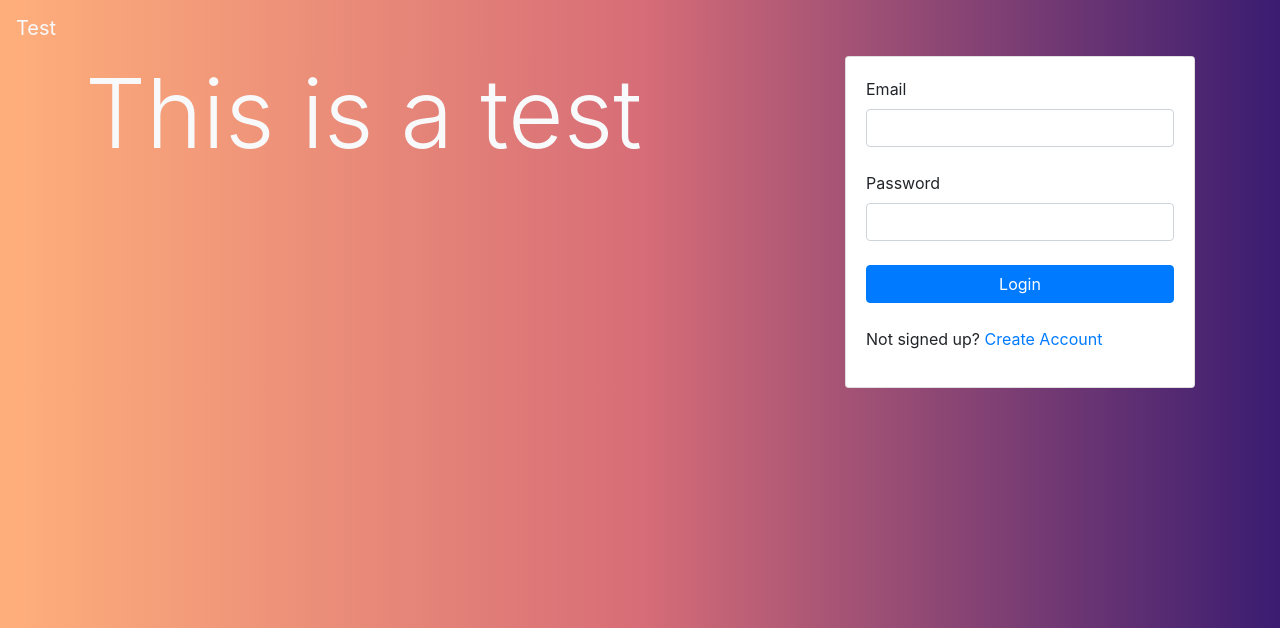
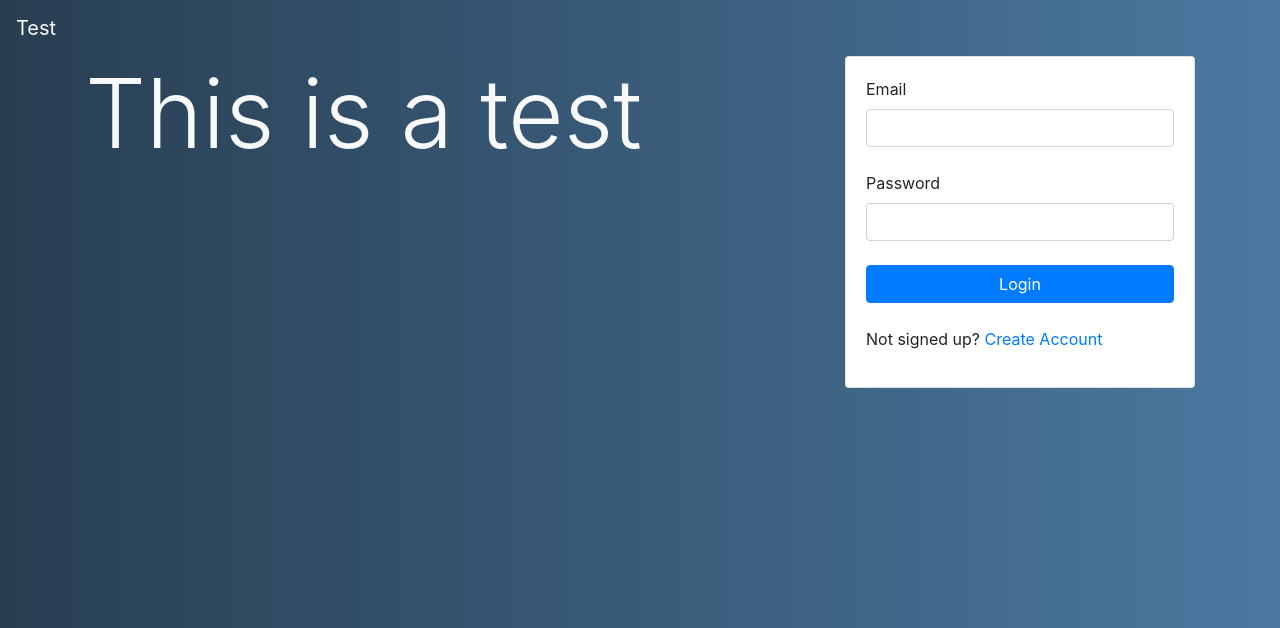
Before and after one commit to rickyL101/CA, a Flask app: page / in a window 1280 px wide. Shown: the top 628 px of the page. Run offline with Flask 2, Linux system fonts and the light colour scheme; parts of the project's set-up code (start-up, migrations or seed data) failed here and were passed over; some libraries are stand-ins or nearby versions.

Commit message:
changed sign in page background style added comments

```diff
--- a/covid_data.py
+++ b/covid_data.py
@@ -24,6 +24,7 @@ def countries():
 
     return countries_dict
 
+#stats for page europe stored in a dictionary
 def europe():
     data = requests.get("https://disease.sh/v3/covid-19/countries")
     europe_data = data.json()
@@ -43,7 +44,7 @@ def europe():
     return europe_dict
 
 
-#stats for ireland
+#stats for ireland stored in a list
 def ireland():
     data = requests.get("https://api.covid19api.com/dayone/country/ireland")
     ireland_data = data.json()
@@ -68,6 +69,7 @@ def ireland():
 
     return ireland_list
 
+#stats for individual counties in ireland stored in a list
 def ireland_counties():
     data = requests.get("https://services1.arcgis.com/eNO7HHeQ3rUcBllm/arcgis/rest/services/Covid19CountyStatisticsHPSCIrelandOpenData/FeatureServer/0/query?where=1%3D1&outFields=CountyName,ConfirmedCovidCases,ConfirmedCovidDeaths&returnGeometry=false&outSR=4326&f=json")
     ireland_counties = data.json()
--- a/db.py
+++ b/db.py
@@ -8,7 +8,7 @@ with open(".pw") as f:
 #establish connection to remote database
 connection = mysql.connector.connect(host="remotemysql.com", user="Doc0XDVVtG", password="" + password, database="Doc0XDVVtG")
 cursor = connection.cursor()
+
 #create the table(s) required
-
 def createDB():
     cursor.execute("create table IF NOT EXISTS users(user_id INT NOT NULL AUTO_INCREMENT,name varchar(100) NOT NULL,email varchar(100) NOT NULL,password varchar(100) NOT NULL,PRIMARY KEY(user_id));")
--- a/main.py
+++ b/main.py
@@ -18,17 +18,13 @@ def signin():
 def signup():
     return render_template("signup.html")
 
-
+#logout page
 @app.route("/logout")
 def signout():
     session.pop('user_id')
     return redirect("/")
 
-
 #user signed in
-
-
-
 @app.route('/home')
 def home():
     if 'user_id' in session:
--- a/static/style.css
+++ b/static/style.css
@@ -1,9 +1,9 @@
 
 /* background sourced from  https://uigradients.com/#RedSunset */
 .background{
-    background: #3A1C71;  /* fallback for old browsers */
-    background: -webkit-linear-gradient(to right, #FFAF7B, #D76D77, #3A1C71);  /* Chrome 10-25, Safari 5.1-6 */
-    background: linear-gradient(to right, #FFAF7B, #D76D77, #3A1C71); /* W3C, IE 10+/ Edge, Firefox 16+, Chrome 26+, Opera 12+, Safari 7+ */
+    background: #4B79A1;  /* fallback for old browsers */
+    background: -webkit-linear-gradient(to right, #283E51, #4B79A1);  /* Chrome 10-25, Safari 5.1-6 */
+    background: linear-gradient(to right, #283E51, #4B79A1); /* W3C, IE 10+/ Edge, Firefox 16+, Chrome 26+, Opera 12+, Safari 7+ */
 }
 
 .navbar-brand {
```
